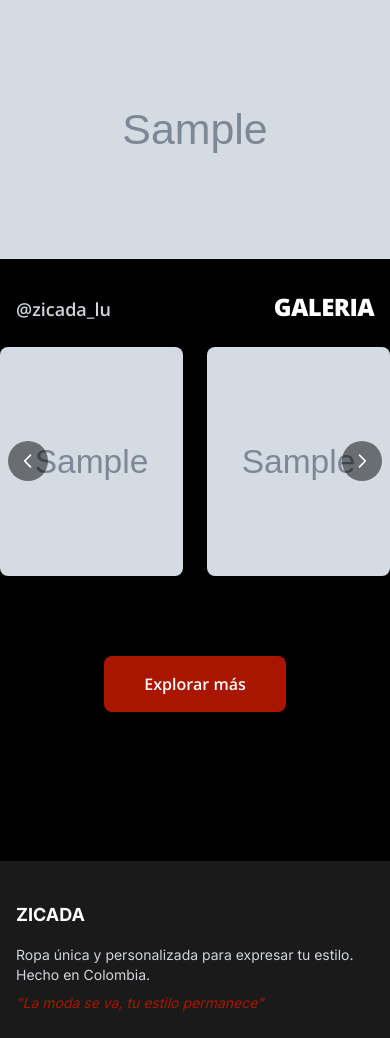
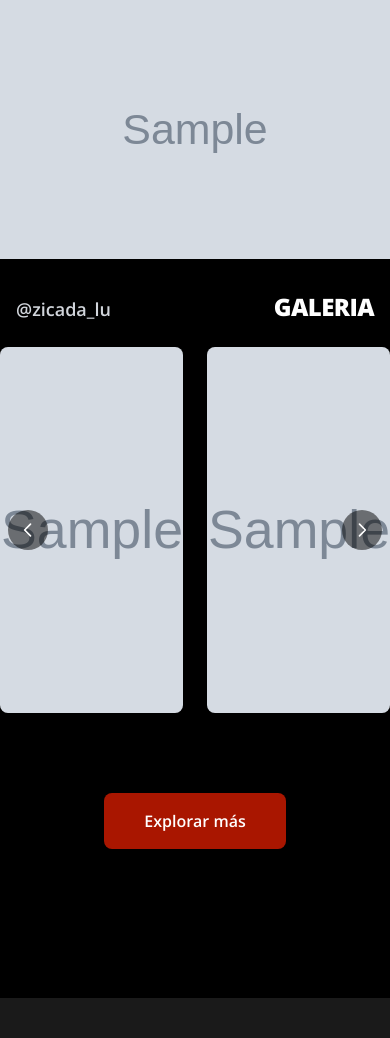
Before and after one commit to Jeremy-Duarte/Zicada, a Django app: page / in a window 390 px wide. Shown: the part 845-1883 px from the top of the page. Run offline with Django 5.2, Linux system fonts and the light colour scheme; tables that the repository leaves empty hold one stand-in row (values such as "Sample post"); grey boxes marked "Sample" are stand-in pictures; data that the repository does not hold is empty; some libraries are stand-ins or nearby versions.

Commit message:
fix(home): galeria con aspect-[1/2] + max-w-[50vh] proporcional
Mismo sistema que los promos: ambas dimensiones trabajan juntas.

  - aspect-[1/2] en el img (1:2 rectangular, mas alto que ancho)
  - max-w-[50vh] en el figure: evita que en landscape el ancho
    sea excesivo, mantiene la altura <= 100vh (50vh * 2)
  - overflow-hidden + rounded-lg + bg-neutral-900 trasladados al
    figure, igual que product_card
  - Se elimina max-h-[80dvh] (innecesario con max-w + aspect)
  - Sin breakpoints en px, solo viewport units + aspect ratio

```diff
--- a/apps/core/templates/home.html
+++ b/apps/core/templates/home.html
@@ -176,7 +176,7 @@ reflejan tu estilo. Envíos a todo el país.{% endblock %}
         {% endfor %}
     {% endif %}
 
-    <!-- Galería tipo app de fotos — carrusel centrado con snap -->
+    <!-- Galería tipo carrusel: aspect-[1/2] + max-w-[50vh] proporcional -->
     {% if gallery_items %}
     <section class="py-8 md:py-16" aria-labelledby="home-gallery-title">
         <div class="container mx-auto px-4 mb-6 md:mb-10 flex items-end justify-between gap-4">
@@ -191,16 +191,16 @@ reflejan tu estilo. Envíos a todo el país.{% endblock %}
         <div id="galleryCarousel" class="relative overflow-hidden overscroll-x-none touch-pan-y" role="region" aria-label="Galería de fotos">
             <div id="galleryTrack" class="flex gap-6 will-change-transform">
                 {% for item in gallery_items %}
-                <figure class="shrink-0 basis-[calc(50%-0.75rem)] sm:basis-[calc(33.333%-1rem)] md:basis-[calc(25%-1.125rem)] lg:basis-[calc(20%-1.2rem)]" data-gallery-original="true">
+                <figure class="shrink-0 basis-[calc(50%-0.75rem)] sm:basis-[calc(33.333%-1rem)] md:basis-[calc(25%-1.125rem)] lg:basis-[calc(20%-1.2rem)] max-w-[50vh] overflow-hidden rounded-lg bg-neutral-900" data-gallery-original="true">
                     <img src="{{ item.image.url }}" alt="{{ item.alt_text }}"
-                        class="w-full aspect-[4/5] max-h-[80dvh] object-cover rounded-lg transition-transform duration-300 hover:scale-[1.02]">
+                        class="w-full aspect-[1/2] object-cover transition-transform duration-300 hover:scale-[1.02]">
                     <figcaption class="sr-only">{{ item.description }}</figcaption>
                 </figure>
                 {% endfor %}
                 {% for item in gallery_items %}
-                <figure class="shrink-0 basis-[calc(50%-0.75rem)] sm:basis-[calc(33.333%-1rem)] md:basis-[calc(25%-1.125rem)] lg:basis-[calc(20%-1.2rem)]" aria-hidden="true">
+                <figure class="shrink-0 basis-[calc(50%-0.75rem)] sm:basis-[calc(33.333%-1rem)] md:basis-[calc(25%-1.125rem)] lg:basis-[calc(20%-1.2rem)] max-w-[50vh] overflow-hidden rounded-lg bg-neutral-900" aria-hidden="true">
                     <img src="{{ item.image.url }}" alt=""
-                        class="w-full aspect-[4/5] max-h-[80dvh] object-cover rounded-lg transition-transform duration-300 hover:scale-[1.02]">
+                        class="w-full aspect-[1/2] object-cover transition-transform duration-300 hover:scale-[1.02]">
                 </figure>
                 {% endfor %}
             </div>
```
